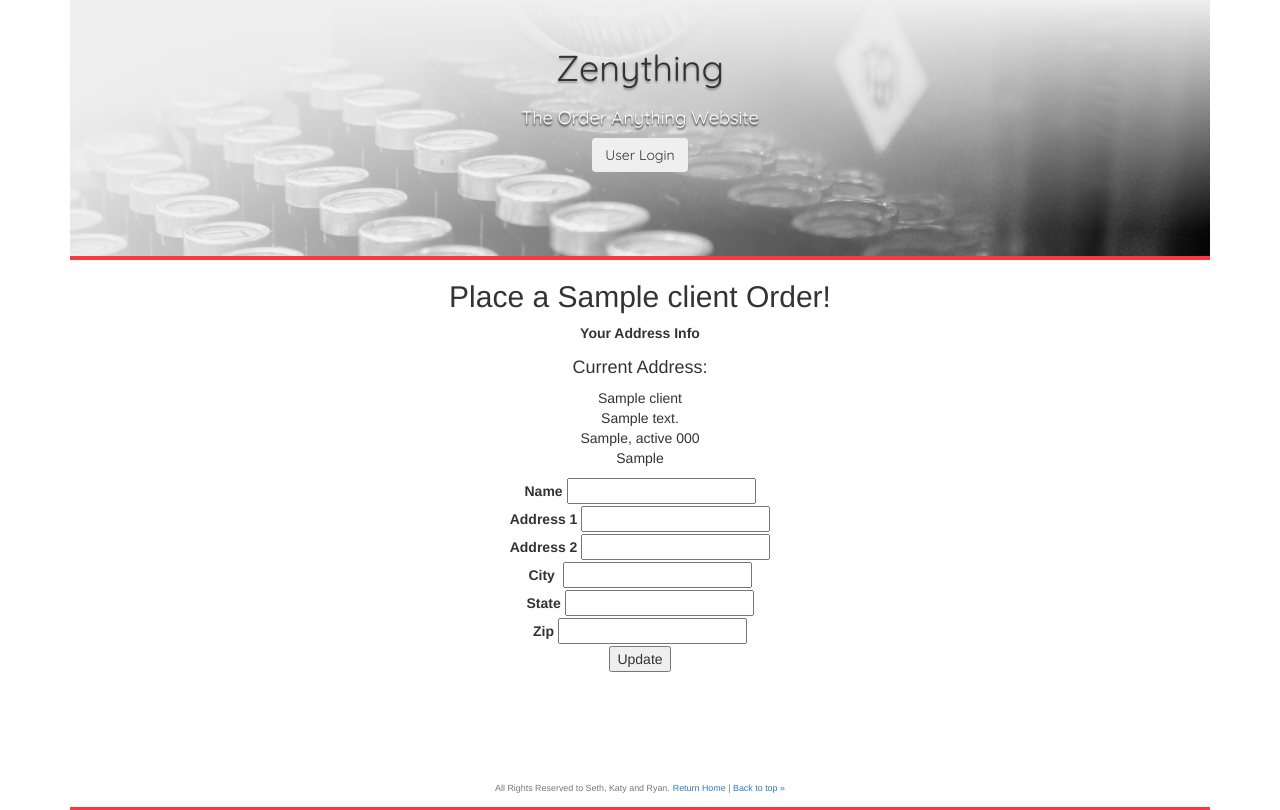
After one commit to jryanconklin/delivery-service, a PHP site: template views/edit_client_address.html.twig in a window 1280 px wide. The commit adds this page. Run offline with PHP 8.4, Linux system fonts and the light colour scheme; the template is opened without the code that fills it: most values are stand-ins (such as "Sample title", 1, 10 or a date in 2020); some libraries are stand-ins or nearby versions.

Commit message:
adds address edit page for user

```diff
--- /dev/null
+++ b/views/edit_client_address.html.twig
@@ -0,0 +1,44 @@
+{% include 'header.html.twig' %}
+  <div class="wrapper">
+    <h2>Place a {{client.getName}} Order!</h2>
+    <div class="row">
+      <div class="col-xs-2">
+
+      </div>
+      <div class="col-xs-8">
+        <form action="new_order" method="post">
+          <div class="form-group">
+            <label for="address">Your Address Info</label>
+            <h4>Current Address:</h4> <p>{{client.getName}}<br>{{address.getAddressOne}}<br>{{address.getCity}}, {{address.getState}} {{address.getZip}}<br>{{address.getCountry}}<br></p>
+
+            <form class="" action="XXXXX.html" method="post">
+              <label for="name">Name</label>
+                <input type="text" name="name">
+                <br>
+                <label for="address">Address 1</label>
+                <input type="text" name="address_one">
+                <br>
+                <label for="address">Address 2</label>
+                <input type="text" name="address_two">
+                <br>
+                <label for="city">City</label>
+                <label for="city"></label>
+                <input type="text" name="city">
+                <br>
+                <label for="state">State</label>
+                <input type="text" name="state">
+                <br>
+                <label for="zip">Zip</label>
+                <input type="text" name="zip">
+                <br>
+                <button type="submit" name="button">Update</button>
+            </form>
+      </div>
+      <div class="col-xs-2">
+
+      </div>
+    </div>
+  </div>
+</div>
+
+{% include 'footer.html.twig' %}
```
Also changed, not shown: app/app.php (+8 -1 lines), views/order_vendor_client.html.twig (+8 -3 lines).
